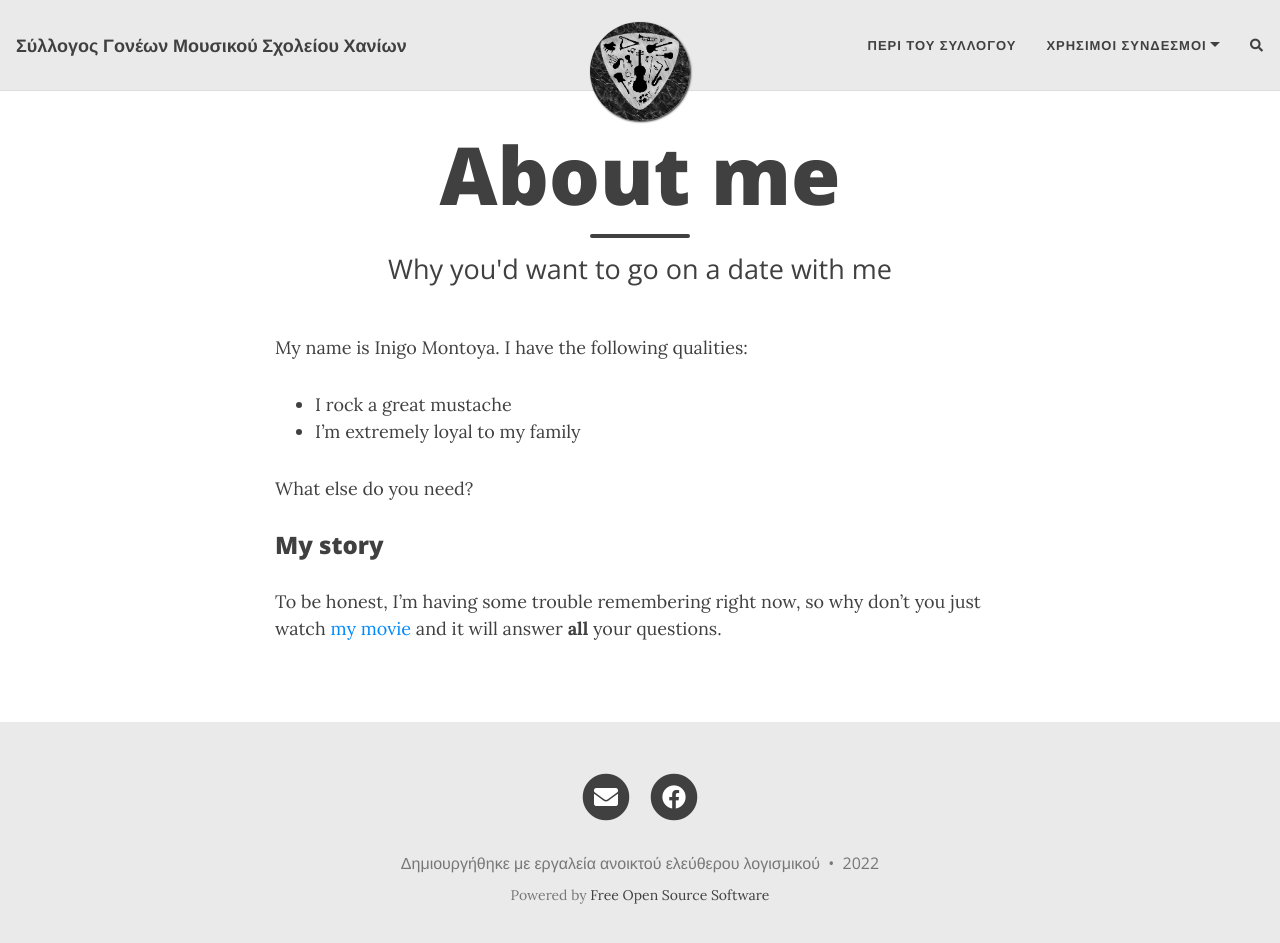
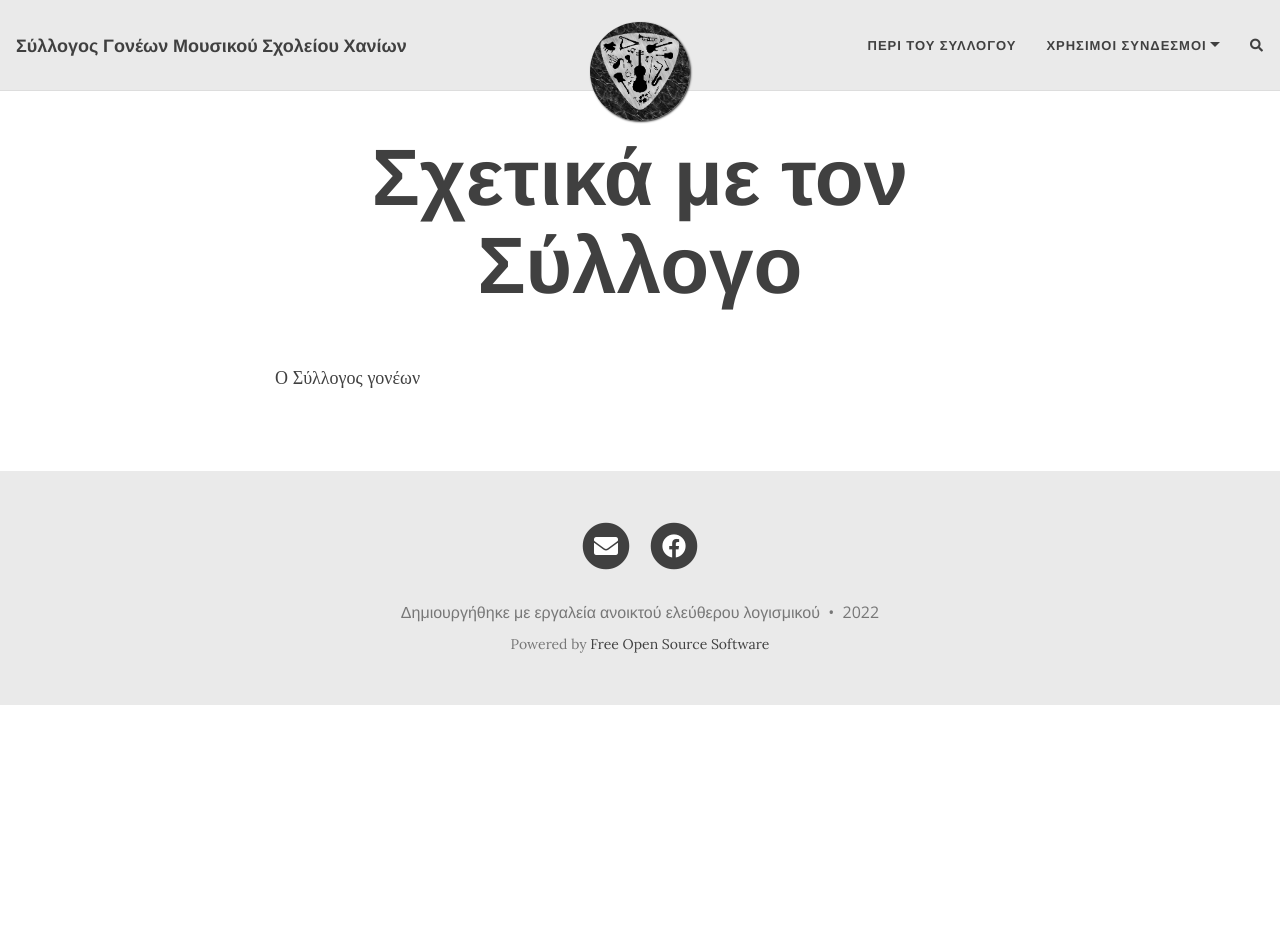
Before and after one commit to sgmsc/site, a Jekyll site: the page built from aboutme.md, in a window 1280 px wide and 956 px high. Shown: the top 943 px of the window. Built offline with Jekyll 4.4.1, drawn with Linux system fonts in a browser that asks for light colours; nearby versions of some CDN libraries; comment, search, counter and statistics services are not loaded.

Commit message:
Update aboutme.md

```diff
--- a/aboutme.md
+++ b/aboutme.md
@@ -1,16 +1,7 @@
 ---
 layout: page
-title: About me
-subtitle: Why you'd want to go on a date with me
+title: Σχετικά με τον Σύλλογο
+subtitle:
 ---
 
-My name is Inigo Montoya. I have the following qualities:
-
-- I rock a great mustache
-- I'm extremely loyal to my family
-
-What else do you need?
-
-### My story
-
-To be honest, I'm having some trouble remembering right now, so why don't you just watch [my movie](https://en.wikipedia.org/wiki/The_Princess_Bride_%28film%29) and it will answer **all** your questions.
+Ο Σύλλογος γονέων
```
